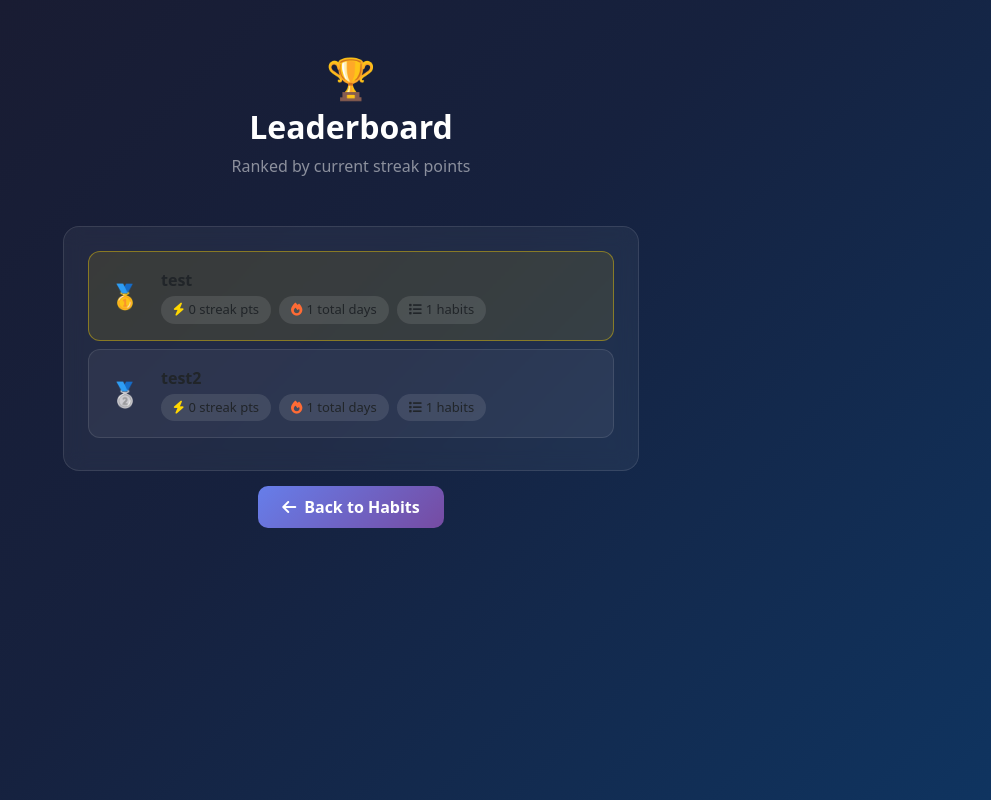
After one commit to Szavaga/habit-tracker, a Flask app: page /leaderboard in a window 1280 px wide. The commit adds this page. Shown: the whole page, without its empty margins (289-1280 px from the left). Run offline with Flask 3, Linux system fonts and the light colour scheme; the visitor is signed in with stand-in values (Sample User, id 1).

Commit message:
added streak counter and leaderboard

```diff
--- a/app.py
+++ b/app.py
@@ -30,6 +30,38 @@ def save_users(data):
     with open(USERS_FILE, "w") as f:
         json.dump(data, f, indent=2)
 
+def calculate_streak(days):
+    if not days:
+        return 0
+    sorted_days = sorted(days, reverse=True)
+    streak = 0
+    check_date = date.today()
+    for day in sorted_days:
+        if str(check_date) == day:
+            streak += 1
+            check_date = date.fromordinal(check_date.toordinal() - 1)
+        else:
+            break
+    return streak
+
+@app.route("/leaderboard")
+def leaderboard():
+    if "username" not in session:
+        return redirect("/login")
+    all_habits = load_habits()
+    rankings = []
+    for username, habits in all_habits.items():
+        total_streak = sum(calculate_streak(days) for days in habits.values())
+        total_days = sum(len(days) for days in habits.values())
+        rankings.append({
+            "username": username,
+            "total_streak": total_streak,
+            "total_days": total_days,
+            "habit_count": len(habits)
+        })
+    rankings.sort(key=lambda x: x["total_streak"], reverse=True)
+    return render_template("leaderboard.html", rankings=rankings, current_user=session["username"])
+
 @app.route("/")
 def index():
     if "username" not in session:
@@ -38,7 +70,8 @@ def index():
     all_habits = load_habits()
     habits = all_habits.get(username, {})
     today = str(date.today())
-    return render_template("index.html", habits=habits, today=today, username=username)
+    streaks = {habit: calculate_streak(days) for habit, days in habits.items()}
+    return render_template("index.html", habits=habits, today=today, username=username, streaks=streaks)
 
 @app.route("/add", methods=["POST"])
 def add():
--- a/habits.json
+++ b/habits.json
@@ -1,12 +1,11 @@
 {
-  "Simon Szabolcs": [
-    "2026-04-02"
-  ],
-  "Reading": [
-    "2026-04-02"
-  ],
-  "Szavaga": {
-    "Drink water": [
+  "test": {
+    "drunk": [
+      "2026-04-02"
+    ]
+  },
+  "test2": {
+    "drink": [
       "2026-04-02"
     ]
   }
--- a/templates/index.html
+++ b/templates/index.html
@@ -100,6 +100,9 @@
     <h1 class="fw-bold fs-2">Habit Tracker</h1>
     <p class="text-white-50 mb-2">{{ today }}</p>
     <p class="text-white-50 mb-2">👤 {{ username }}</p>
+    <a href="/leaderboard" style="color:#ffd700; font-size:14px;" class="me-3">
+        <i class="fas fa-trophy me-1"></i>Leaderboard
+    </a>
     <a href="/logout" style="color:#ff6b6b; font-size:14px;">
         <i class="fas fa-sign-out-alt me-1"></i>Logout
     </a>
@@ -120,6 +123,7 @@
                         <div>
                             <div class="fw-semibold">{{ habit }}</div>
                             <span class="badge-days"><i class="fas fa-fire me-1" style="color:#ff6b35;"></i>{{ days|length }} day(s) logged</span>
+                            <span class="badge-days ms-1"><i class="fas fa-bolt me-1" style="color:#ffd700;"></i>{{ streaks[habit] }} day streak</span>
                         </div>
                     </div>
                     <div class="d-flex gap-2">
--- /dev/null
+++ b/templates/leaderboard.html
@@ -0,0 +1,114 @@
+<!DOCTYPE html>
+<html lang="en">
+<head>
+    <meta charset="UTF-8">
+    <title>Leaderboard</title>
+    <link href="https://cdn.jsdelivr.net/npm/bootstrap@5.3.0/dist/css/bootstrap.min.css" rel="stylesheet">
+    <link href="https://cdnjs.cloudflare.com/ajax/libs/font-awesome/6.4.0/css/all.min.css" rel="stylesheet">
+    <style>
+        body {
+            background: linear-gradient(135deg, #1a1a2e, #16213e, #0f3460);
+            min-height: 100vh;
+            color: white;
+        }
+        .card {
+            background: rgba(255,255,255,0.05);
+            backdrop-filter: blur(10px);
+            border: 1px solid rgba(255,255,255,0.1);
+            border-radius: 16px;
+        }
+        .rank-card {
+            background: rgba(255,255,255,0.05);
+            border: 1px solid rgba(255,255,255,0.1);
+            border-radius: 12px;
+            transition: transform 0.2s;
+        }
+        .rank-card:hover {
+            transform: translateY(-2px);
+        }
+        .rank-card.me {
+            background: rgba(102, 126, 234, 0.15);
+            border-color: rgba(102, 126, 234, 0.4);
+        }
+        .rank-card.first {
+            background: rgba(255, 215, 0, 0.1);
+            border-color: rgba(255, 215, 0, 0.4);
+        }
+        .rank-number {
+            font-size: 1.5rem;
+            font-weight: 800;
+            width: 40px;
+        }
+        .badge-stat {
+            background: rgba(255,255,255,0.1);
+            border-radius: 20px;
+            padding: 4px 12px;
+            font-size: 13px;
+        }
+        .btn-back {
+            background: linear-gradient(135deg, #667eea, #764ba2);
+            border: none;
+            border-radius: 10px;
+            color: white;
+            padding: 10px 24px;
+            font-weight: 600;
+            text-decoration: none;
+        }
+        .btn-back:hover { opacity: 0.85; color: white; }
+        .medal { font-size: 1.5rem; }
+    </style>
+</head>
+<body>
+    <div class="container py-5" style="max-width: 600px;">
+        <div class="text-center mb-5">
+            <div style="font-size:2.5rem;">🏆</div>
+            <h1 class="fw-bold fs-2">Leaderboard</h1>
+            <p class="text-white-50">Ranked by current streak points</p>
+        </div>
+
+        <div class="card p-4 mb-4">
+            {% for user in rankings %}
+            <div class="rank-card p-3 mb-2 d-flex align-items-center gap-3
+                {% if loop.index == 1 %}first{% endif %}
+                {% if user.username == current_user %}me{% endif %}">
+
+                <div class="rank-number text-center">
+                    {% if loop.index == 1 %}🥇
+                    {% elif loop.index == 2 %}🥈
+                    {% elif loop.index == 3 %}🥉
+                    {% else %}{{ loop.index }}
+                    {% endif %}
+                </div>
+
+                <div class="flex-grow-1">
+                    <div class="fw-semibold">
+                        {{ user.username }}
+                        {% if user.username == current_user %}
+                        <span style="color:#667eea; font-size:13px;">(you)</span>
+                        {% endif %}
+                    </div>
+                    <div class="d-flex gap-2 mt-1 flex-wrap">
+                        <span class="badge-stat"><i class="fas fa-bolt me-1" style="color:#ffd700;"></i>{{ user.total_streak }} streak pts</span>
+                        <span class="badge-stat"><i class="fas fa-fire me-1" style="color:#ff6b35;"></i>{{ user.total_days }} total days</span>
+                        <span class="badge-stat"><i class="fas fa-list me-1"></i>{{ user.habit_count }} habits</span>
+                    </div>
+                </div>
+            </div>
+            {% endfor %}
+
+            {% if not rankings %}
+            <div class="text-center py-4" style="color:rgba(255,255,255,0.4);">
+                <i class="fas fa-trophy fa-2x mb-3"></i>
+                <p>No users yet.</p>
+            </div>
+            {% endif %}
+        </div>
+
+        <div class="text-center">
+            <a href="/" class="btn-back">
+                <i class="fas fa-arrow-left me-2"></i>Back to Habits
+            </a>
+        </div>
+    </div>
+</body>
+</html>
--- a/users.json
+++ b/users.json
@@ -1,3 +1,4 @@
 {
-  "Szavaga": "scrypt:32768:8:1$35DeUi6zlHmFBJGX$da61c27848a33fbd35e17eb6e4fc9fc35a33d9d10878acef1c23b87b1a902b40248e3680a7a999283a0367afc510fd280063867213c5143e5abd0a21ccf846ea"
+  "test": "scrypt:32768:8:1$IbUfYd8g5jpAWhxy$a0f7cae6da7ea897ae56c6948b3bc4a1969bfb109211957c22c476cebb6bdc461c4c5bd462c6c450c88eba161e1968ff7d90bfa14e44f86e4745a5b3c0c33119",
+  "test2": "scrypt:32768:8:1$IHgJlyWMg99WvvWw$b762fcdde8826d32b62927879f08e7e26b360e87cdb4ff654fb6bb2b6d9fb4849711ed6bd35cd20894060bd2f02a36101322682b13c4a4631c0f92fd5d5ae811"
 }
```
